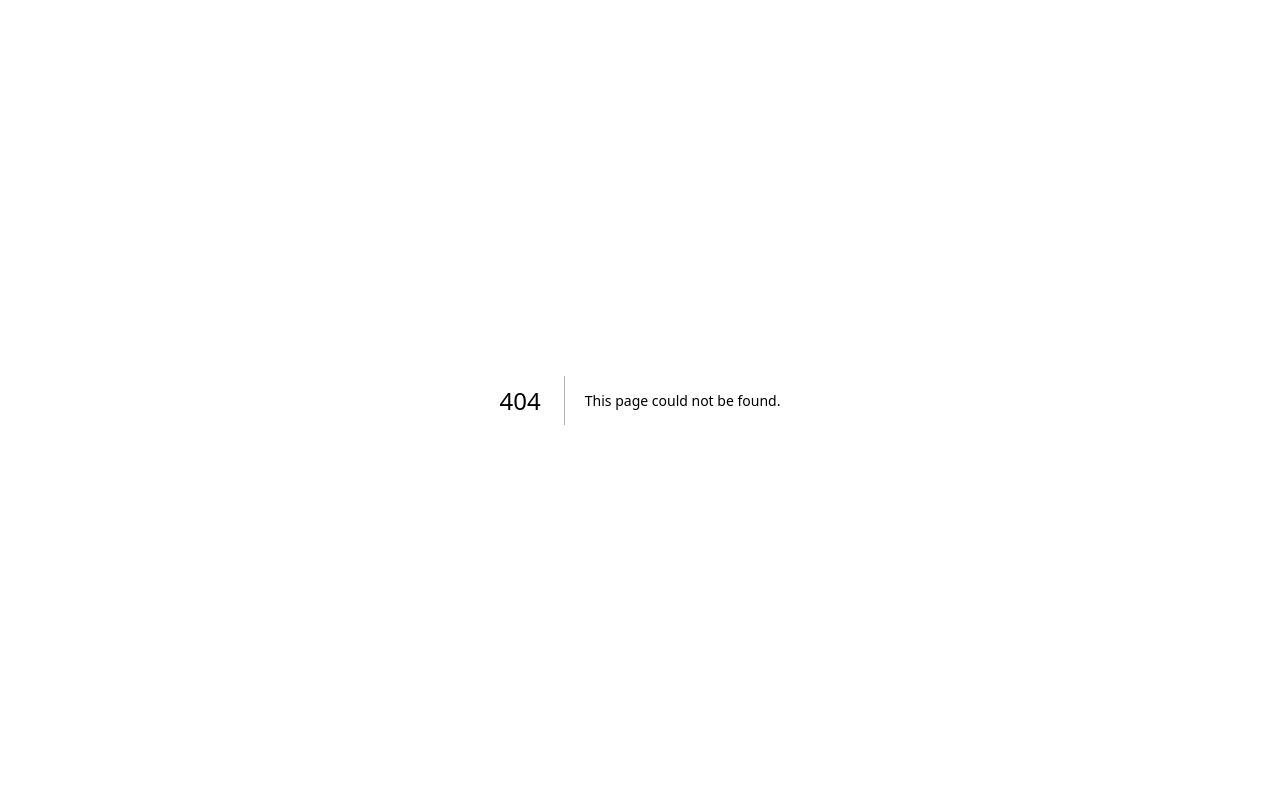
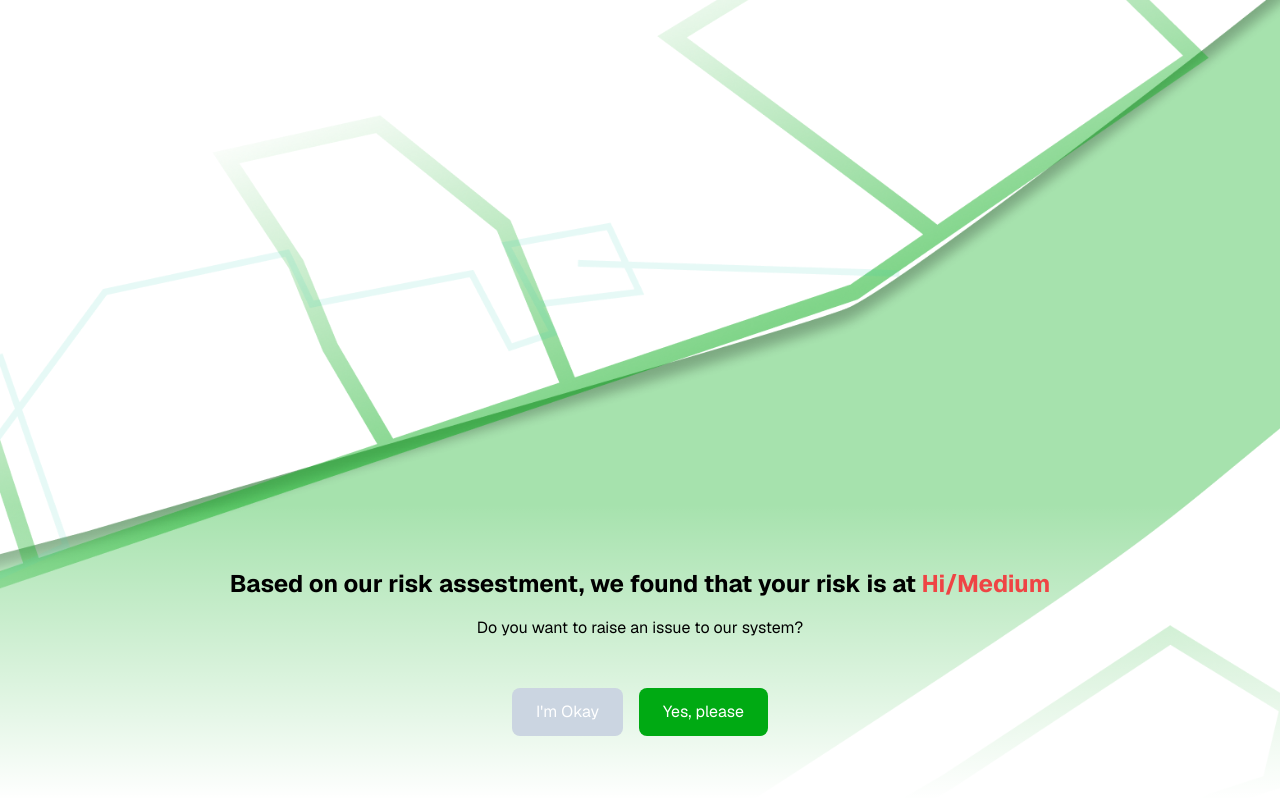
Before and after one commit to GR-AI-AliCloudHackathon/fe-service, a Next.js app: page /issue-created in a window 1280 px wide. Before the commit this address had no page. Built offline with nearby package versions, Linux system fonts and the light colour scheme.

Commit message:
feat: flow done for prototype

```diff
--- /dev/null
+++ b/src/app/issue-created/page.tsx
@@ -0,0 +1,128 @@
+"use client";
+import { useState } from "react";
+import { useRouter } from "next/navigation";
+import { CgProfile } from "react-icons/cg";
+import { LuPencil } from "react-icons/lu";
+import { FaCheck } from "react-icons/fa";
+
+export default function VerifyTruePage() {
+  return <FlowControl />;
+}
+
+function FlowControl() {
+  const [step, setStep] = useState<
+    "issue-confirm" | "creating-issue" | "issue-created"
+  >("issue-confirm");
+  const router = useRouter();
+
+  const handleIssueConfirmationResponse = (needsShelter: boolean) => {
+    if (needsShelter) {
+      setStep("creating-issue");
+      setTimeout(() => setStep("issue-created"), 3000);
+    } else {
+      router.push("/record-audio");
+    }
+  };
+
+  return (
+    <>
+      {step === "issue-confirm" && (
+        <IssueConfirmation onRespond={handleIssueConfirmationResponse} />
+      )}
+      {step === "creating-issue" && <CreatingIssue />}
+      {step === "issue-created" && <IssueCreated />}
+    </>
+  );
+}
+
+interface IssueConfirmationProps {
+  onRespond: (needsShelter: boolean) => void;
+}
+
+function IssueConfirmation({ onRespond }: IssueConfirmationProps) {
+  return (
+    <div className="flex min-h-screen items-end bg-[url('/goshield/map.png')] bg-cover bg-no-repeat">
+      <div className="flex w-full flex-col gap-4 bg-gradient-to-b from-transparent to-white px-[5%] py-16 text-center">
+        <h1 className="text-2xl font-bold">
+          Based on our risk assestment, we found that your risk is at{" "}
+          <span className="text-red-500">Hi/Medium</span>
+        </h1>
+        <p>{"Do you want to raise an issue to our system?"}</p>
+
+        <div className="mt-8 flex justify-center gap-4">
+          <button
+            className="rounded-lg bg-slate-300 px-6 py-3 text-white"
+            onClick={() => onRespond(false)}
+          >
+            {"I'm Okay"}
+          </button>
+          <button
+            className="rounded-lg bg-[#00AA13] px-6 py-3 text-white"
+            onClick={() => onRespond(true)}
+          >
+            Yes, please
+          </button>
+        </div>
+      </div>
+    </div>
+  );
+}
+
+function CreatingIssue() {
+  return (
+    <div className="flex min-h-screen flex-col items-center justify-center bg-[#00AA13]/10">
+      <div className="relative mt-4 flex aspect-square w-80 items-center justify-center self-center overflow-hidden rounded-full bg-[#00AA13]/50 shadow-2xl shadow-[#00AA13]">
+        <div className="flex aspect-square w-64 items-center justify-center self-center rounded-full bg-[#00AA13]/30 shadow-lg shadow-[#00AA13]">
+          <div className="flex aspect-square w-48 items-center justify-center self-center rounded-full bg-[#00AA13]/60 shadow-lg shadow-[#00AA13]">
+            <LuPencil className="text-4xl text-white" />
+          </div>
+        </div>
+        {/* Circles for animation */}
+        <div className="flex items-center justify-center">
+          <div className="animate-expand absolute inset-0 aspect-square rounded-full border-4 border-[#00AA13] opacity-75"></div>
+          <div className="animate-expand animation-delay-1 absolute inset-0 aspect-square rounded-full border-4 border-[#00AA13] opacity-75"></div>
+          <div className="animate-expand animation-delay-2 absolute inset-0 aspect-square rounded-full border-4 border-[#00AA13] opacity-75"></div>
+        </div>
+      </div>
+
+      <div className="mt-14 flex flex-col gap-2">
+        <h1 className="text-center text-4xl font-semibold">
+          Creating Issue...
+        </h1>
+      </div>
+    </div>
+  );
+}
+
+function IssueCreated() {
+  const router = useRouter();
+
+  const handleRedirect = () => {
+    router.push("/");
+  };
+
+  return (
+    <div className="flex min-h-screen flex-col items-center justify-center bg-[#00AA13]/10">
+      <div className="relative mt-4 flex aspect-square w-80 items-center justify-center self-center overflow-hidden rounded-full bg-[#00AA13]/50 shadow-2xl shadow-[#00AA13]">
+        <div className="flex aspect-square w-64 items-center justify-center self-center rounded-full bg-[#00AA13]/30 shadow-lg shadow-[#00AA13]">
+          <div className="flex aspect-square w-48 items-center justify-center self-center rounded-full bg-[#00AA13]/60 shadow-lg shadow-[#00AA13]">
+            <FaCheck className="text-4xl text-white" />
+          </div>
+        </div>
+      </div>
+
+      <div className="mt-14 flex flex-col gap-2">
+        <h1 className="text-center text-4xl font-semibold">Issue Created</h1>
+      </div>
+
+      <div className="mt-8">
+        <button
+          onClick={handleRedirect}
+          className="rounded-lg bg-[#00AA13] px-8 py-4 font-semibold text-white transition-colors hover:bg-[#00AA13]/90"
+        >
+          See Gojek Post Incident Care
+        </button>
+      </div>
+    </div>
+  );
+}
--- a/src/app/record-audio/components/AudioRecorder.tsx
+++ b/src/app/record-audio/components/AudioRecorder.tsx
@@ -4,6 +4,7 @@ import { useEffect, useRef, useState } from "react";
 import { useRouter } from "next/navigation";
 import { IoIosLock } from "react-icons/io";
 import toast from "react-hot-toast";
+import { TiMediaRecord } from "react-icons/ti";
 
 type AudioRecorderProps = {
   onComplete: () => Promise<void>;
@@ -132,7 +133,8 @@ export default function AudioRecorder({ onComplete }: AudioRecorderProps) {
       });
 
       // Generate unique ID for this recording session
-      const recordingId = Date.now().toString() + Math.random().toString(36).substr(2, 9);
+      const recordingId =
+        Date.now().toString() + Math.random().toString(36).substr(2, 9);
       currentRecordingIdRef.current = recordingId;
 
       mediaRecorderRef.current = mediaRecorder;
@@ -147,7 +149,10 @@ export default function AudioRecorder({ onComplete }: AudioRecorderProps) {
 
       mediaRecorder.onstop = () => {
         // Check if this is still the current recording session
-        if (!isMountedRef.current || currentRecordingIdRef.current !== recordingId) {
+        if (
+          !isMountedRef.current ||
+          currentRecordingIdRef.current !== recordingId
+        ) {
           return;
         }
 
@@ -199,7 +204,9 @@ export default function AudioRecorder({ onComplete }: AudioRecorderProps) {
   };
 
   const cleanup = (isRealCleanup = false) => {
-    console.log(`[DEBUG] cleanup called - isRealCleanup: ${isRealCleanup}, sessionTimeout exists: ${!!sessionTimeoutRef.current}`);
+    console.log(
+      `[DEBUG] cleanup called - isRealCleanup: ${isRealCleanup}, sessionTimeout exists: ${!!sessionTimeoutRef.current}`,
+    );
 
     // Only mark session as ended if this is a real cleanup (session timeout or unmount)
     if (isRealCleanup) {
@@ -255,7 +262,9 @@ export default function AudioRecorder({ onComplete }: AudioRecorderProps) {
       if (!isMountedRef.current) return;
 
       console.log("Session timeout reached, ending recording...");
-      console.log(`[DEBUG] Session stats - Total segments: ${recordingCountRef.current}, Session duration: ${Math.round((Date.now() - sessionStartTimeRef.current) / 1000)}s`);
+      console.log(
+        `[DEBUG] Session stats - Total segments: ${recordingCountRef.current}, Session duration: ${Math.round((Date.now() - sessionStartTimeRef.current) / 1000)}s`,
+      );
 
       // First, stop all recording activity with real cleanup flag
       cleanup(true);
@@ -276,7 +285,7 @@ export default function AudioRecorder({ onComplete }: AudioRecorderProps) {
     return () => {
       // In production, this will be a real unmount
       // In development, React may call this during StrictMode double-invocation
-      if (process.env.NODE_ENV === 'production') {
+      if (process.env.NODE_ENV === "production") {
         isMountedRef.current = false;
         cleanup(true); // This is a real unmount in production
       }
@@ -288,7 +297,7 @@ export default function AudioRecorder({ onComplete }: AudioRecorderProps) {
       <div className="relative mt-4 flex aspect-square w-80 items-center justify-center self-center overflow-hidden rounded-full bg-merah/50 shadow-2xl shadow-merah">
         <div className="flex aspect-square w-64 items-center justify-center self-center rounded-full bg-merah/30 shadow-lg shadow-merah">
           <div className="flex aspect-square w-48 items-center justify-center self-center rounded-full bg-merah/60 shadow-lg shadow-merah">
-            <IoIosLock className="text-6xl text-white" />
+            <TiMediaRecord className="text-6xl text-white" />
           </div>
         </div>
         <div className="flex items-center justify-center">
@@ -299,8 +308,10 @@ export default function AudioRecorder({ onComplete }: AudioRecorderProps) {
       </div>
 
       <div className="mt-14 flex flex-col gap-2">
-        <h1 className="text-center text-4xl font-semibold">Danger Detected</h1>
-        <p className="text-center">{"We'll be here until you're safe"}</p>
+        <h1 className="text-center text-4xl font-semibold">Recording Audio</h1>
+        <p className="text-center">
+          {"We'll record what's happening around you"}
+        </p>
       </div>
 
       <div className="mt-8 flex flex-col items-center gap-2">
--- a/src/app/record-audio/page.tsx
+++ b/src/app/record-audio/page.tsx
@@ -1,16 +1,15 @@
-import { redirect } from 'next/navigation';
-import dynamic from 'next/dynamic';
+import { redirect } from "next/navigation";
+import dynamic from "next/dynamic";
 
 // Dynamically import the AudioRecorder component with SSR disabled
-const AudioRecorder = dynamic(
-  () => import('./components/AudioRecorder'),
-  { ssr: false }
-);
+const AudioRecorder = dynamic(() => import("./components/AudioRecorder"), {
+  ssr: false,
+});
 
 export default function RecordAudioPage() {
   const handleComplete = async () => {
-    'use server';
-    redirect('/verify/false/safe');
+    "use server";
+    redirect("/issue-created");
   };
 
   return (
```
Also changed, not shown: public/goshield/map.png (added).
